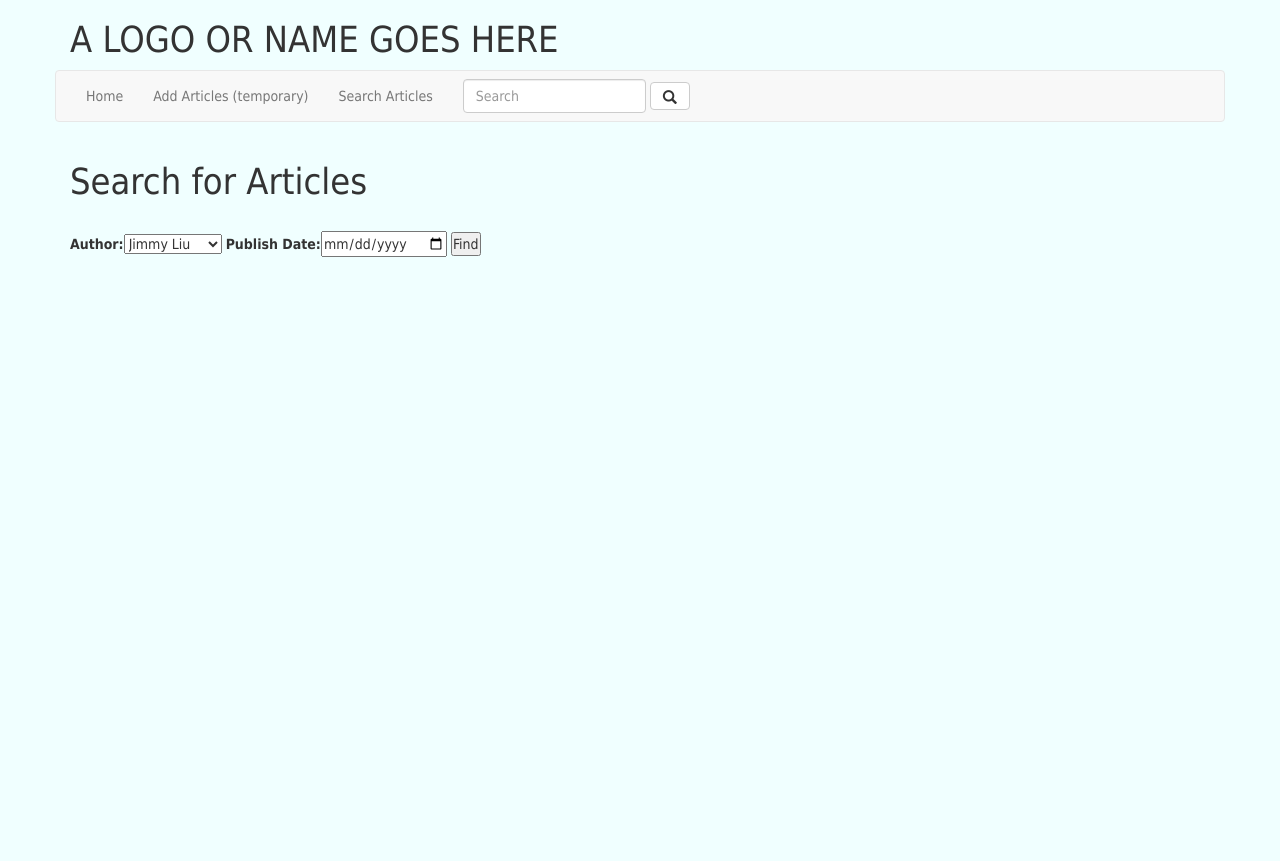
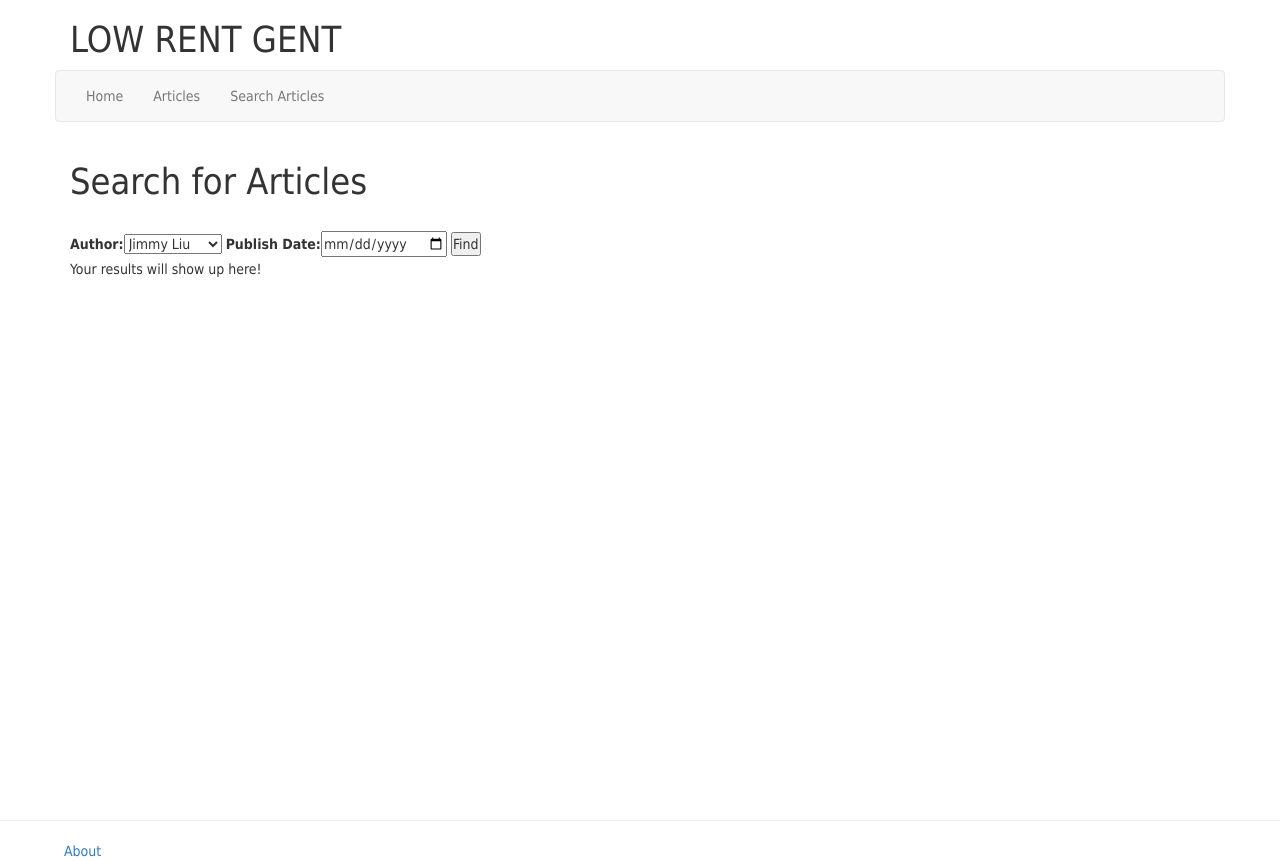
Before and after one commit to benrhanson/lowrentgent, a Django app: page /home/search/ in a window 1280 px wide. Before the commit the page ends 257 px from the top, so only its background shows below. Run offline with Django 3.2, Linux system fonts and the light colour scheme; parts of the project's set-up code (start-up, migrations or seed data) failed here and were passed over; some libraries are stand-ins or nearby versions.

Commit message:
all page working, footer added

```diff
--- a/apps/blogposts/static/blogposts/styles.css
+++ b/apps/blogposts/static/blogposts/styles.css
@@ -7,7 +7,6 @@
 }
 
 .background {
-	background-color: #F0FFFF;
 	min-height: 100%;
 	max-height: auto;
 	min-width: 100%;
@@ -19,7 +18,6 @@
 .content {
 	min-height: 50%;
 	max-height: auto;
-	background-color: #F0FFFF;
 	text-align: center;
 }
 
@@ -82,3 +80,7 @@ h2 {
 .ads a {
 	color: black;
 }
+
+footer {
+	padding-left: 5%;
+}
--- a/apps/blogposts/templates/blogposts/about.html
+++ b/apps/blogposts/templates/blogposts/about.html
@@ -1 +1,6 @@
 I AM THE INFORMATION PAGE OF THIS BLOG. I TALK ABOUT WHAT THE BLOG IS ABOUT AND WHAT TO DO ABOUT IT.
+
+<hr>
+<footer>
+	<a href="/home/about">About</a>
+</footer>
--- a/apps/blogposts/templates/blogposts/search.html
+++ b/apps/blogposts/templates/blogposts/search.html
@@ -1,6 +1,6 @@
 <html>
 <head>
-	<title>High Life, Low Cost</title>
+	<title>Low Rent Gent</title>
 	{% load staticfiles %}
 	<link rel="stylesheet" type="text/css" href="{% static 'blogposts/styles.css' %}">
 	<!-- Bootstrap -->
@@ -17,7 +17,7 @@
 <body>
 <div class = "background">
 	<div class = "container">
-		<H1>A LOGO OR NAME GOES HERE</H1>
+		<H1>LOW RENT GENT</H1>
 		<!-- nav bar -->
 			<div class = "row">
 				<nav class = "navbar navbar-default">
@@ -25,16 +25,9 @@
 						<div class = "navbar-header">
 							<ul class = "nav navbar-nav" class = "col-md-9">
 								<li><a href="/home">Home</a></li>
-								<li><a href="/home/page_add">Add Articles (temporary)</a></li>
+								<li><a href="/home/all">Articles</a></li>
 								<li><a href="/home/search">Search Articles</a></li>
-								<li>
 							</ul>
-								<form class="navbar-form navbar-left" role="search">
-								    <div class="form-group">
-								        <input type="text" class="form-control" placeholder="Search">
-								    </div>
-								    <button type="submit" class="btn btn-default"><span class="glyphicon glyphicon-search"></span></button>
-								</form>
 						</div>
 					</div>
 				</nav>
@@ -50,6 +43,10 @@
 	<input type = "submit" value = "Find">
 </form>
 
+{% for item in request.session.results %}
+	{{item}}
+{% endfor %}
+
 	<!-- class container ends -->
 	</div>
 <!-- class background class ends -->
@@ -58,3 +55,8 @@
 
 </body>
 </html>
+
+<hr>
+<footer>
+	<a href="/home/about">About</a>
+</footer>
--- a/apps/blogposts/views.py
+++ b/apps/blogposts/views.py
@@ -4,41 +4,29 @@ import datetime
 from django.template import RequestContext
 from .forms import AddForm, Query
 from .models import Articles
+from django.core.paginator import Paginator, EmptyPage, PageNotAnInteger
 
 # Create your views here.
 def index(request):
+	# pops session results for searches so old searches aren't in the session the next time someone goes back to the search page
+	request.session.pop('results')
 	carousel_results = Articles.objects.order_by('-blog_date')[0:3].all()
 	carousel_package = []
 	for i in carousel_results:
 		if isinstance(i.blog_date, datetime.date):
 			date = i.blog_date.strftime('%D')
-		carousel_package.append(({'blog_author': i.blog_author, 'id': i.id, 'blog_date': date, 'blog_id': i.id, 'blog_headline': i.blog_headline, 'blog_image': i.blog_image}))
+		carousel_package.append(({'blog_author': i.blog_author, 'id': i.id, 'blog_date': date, 'blog_headline': i.blog_headline, 'blog_image': i.blog_image}))
 	request.session['carousel'] = carousel_package
 	return render(request, 'blogposts/index.html')
-# page for adding articles
-def page_add(request):
-	form_class = AddForm
-	return render(request, 'blogposts/add.html', {'form':form_class})
 
-# adds the article to the database or returns an error
-def add(request):
-	if request.method == "POST":
-		article = AddForm(request.POST)
-		if article.is_valid():
-			add_article = article.save()
-			print "success!"
-		else:
-			print "near miss"
-	else:
-		print "complete miss"
-	return redirect(page_add)
+# Page for searching database
 
 def searchpage(request):
 	form_class = Query
 	try:
 		request.session['results']
 	except:
-		request.session['results'] = "Your results will show up here!"
+		request.session['results'] = ["Your results will show up here!"]
 	results = request.session['results']
 	return render(request, 'blogposts/search.html', {'form':form_class})
 
@@ -60,7 +48,7 @@ def query(request):
 			if isinstance(i.blog_date, datetime.date):
 				date = i.blog_date.strftime('%D')
 				print date
-			result_package.append(['blog_author', i.blog_author, 'blog_date', date, 'blog_article', i.blog_article])
+			result_package.append(['blog_author', i.blog_author, 'blog_date', date, 'blog_article', i.blog_article, 'id', i.id])
 		request.session['results'] = result_package
 	else:
 		print "oopsie"
@@ -69,21 +57,34 @@ def query(request):
 # loads a page with links to all articles
 
 def all(request):
+	# pops session results for searches so old searches aren't in the session the next time someone goes back to the search page
+	request.session.pop('results')
+	all_articles = Articles.objects.order_by('-blog_date').all()
+	article_links = []
+	for i in all_articles:
+		if isinstance(i.blog_date, datetime.date):
+			date = i.blog_date.strftime('%D')
+		article_links.append(({'blog_author': i.blog_author, 'id': i.id, 'blog_date': date, 'blog_headline': i.blog_headline, 'blog_image': i.blog_image}))
+	request.session['article_list'] = article_links
 	return render(request, 'blogposts/all.html')
 
 # loads a particular article
 
 def article(request, article_id):
+	# pops session results for searches so old searches aren't in the session the next time someone goes back to the search page
+	request.session.pop('results')
 	article = Articles.objects.filter(id = article_id)
 	article_package = []
 	for i in article:
 		if isinstance(i.blog_date, datetime.date):
 			date = i.blog_date.strftime('%D')
-		article_package.append(({'blog_author': i.blog_author, 'blog_article': i.blog_article, 'id': i.id, 'blog_date': date, 'blog_id': i.id, 'blog_headline': i.blog_headline, 'blog_image': i.blog_image}))
+		article_package.append(({'blog_author': i.blog_author, 'blog_article': i.blog_article, 'id': i.id, 'blog_date': date,'blog_headline': i.blog_headline, 'blog_image': i.blog_image}))
 	request.session['article'] = article_package
 	return render(request, 'blogposts/article.html')
 
 # loads a page about the authors
 
 def about(request):
+	# pops session results for searches so old searches aren't in the session the next time someone goes back to the search page
+	request.session.pop('results')
 	return render(request, 'blogposts/about.html')
```
Also changed, not shown: apps/blogposts/templates/blogposts/all.html (+53 -1 lines), apps/blogposts/templates/blogposts/article.html (+7 -1 lines), apps/blogposts/templates/blogposts/index.html (+7 -1 lines), db.sqlite3, 2 other files.
